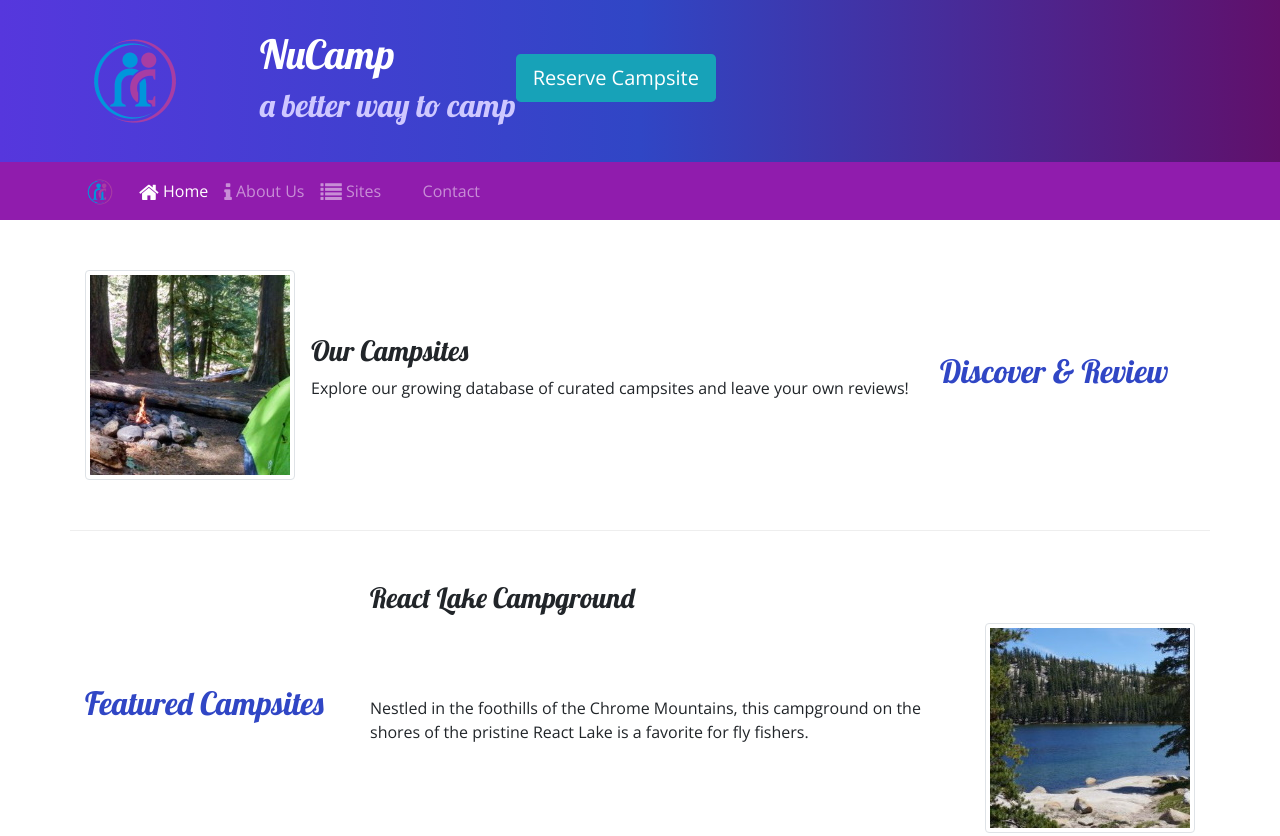
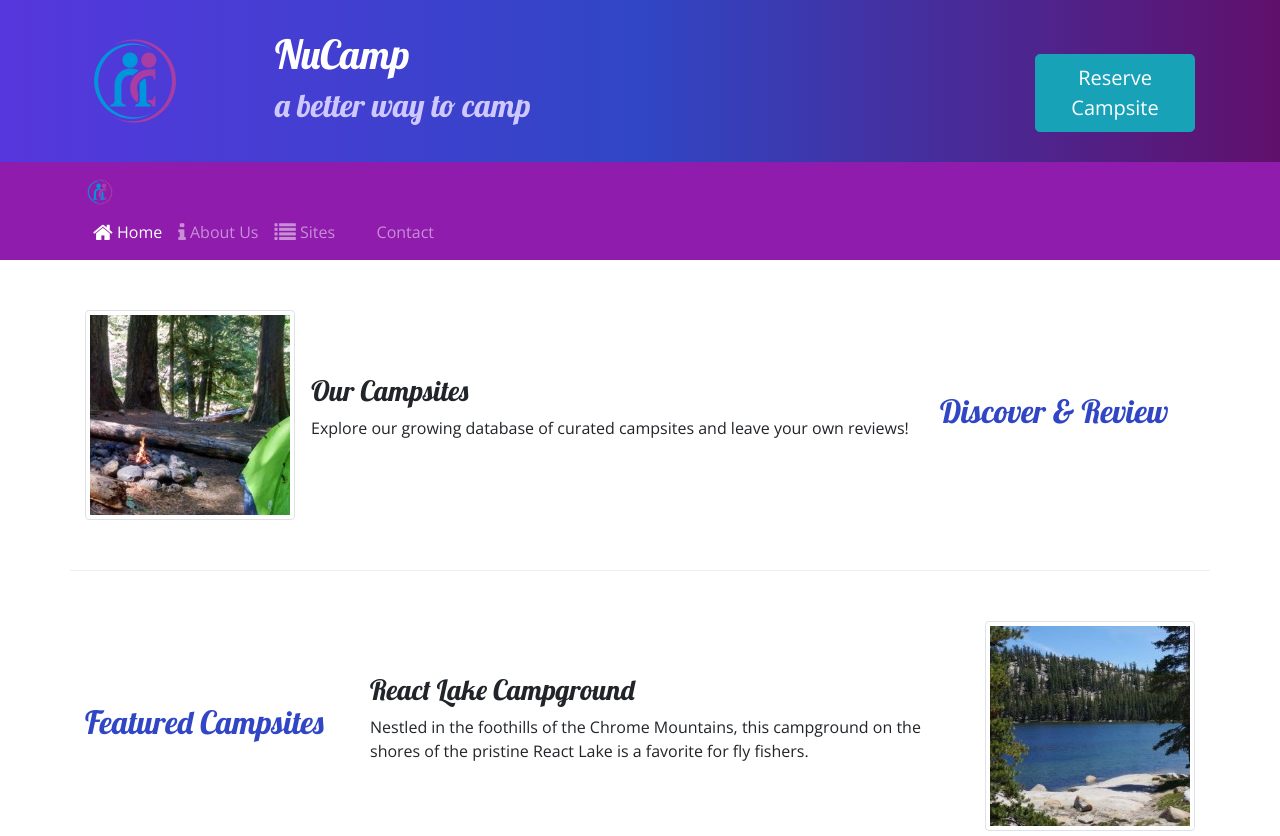
Before and after one commit to enajenkins/nucamp, a website: page index.html in a window 1280 px wide. Shown: the top 836 px of the page. Drawn offline with nearby package versions, Linux system fonts and the light colour scheme.

Commit message:
Week 2: manually formatted code

```diff
--- a/index.html
+++ b/index.html
@@ -27,21 +27,22 @@
     <header class="jumbotron jumbotron-fluid">
       <div class="container">
         <div class="row">
-          <div class="col-4 col-xs-12 col-sm-3 col-md-2 align-self-center">
+          <div class="col-4 col-sm-3 col-md-2 align-self-center">
             <a href="index.html"><img src="img/logo.png" class="img-fluid" /></a>
           </div>
-          <div class="col-xs-12">
+          <div class="col">
             <h1>NuCamp</h1>
             <h2>a better way to camp</h2>
           </div>
-          <div class="col-xs-12"><a class="btn btn-lg text-white bg-info mt-4" href="#reserveForm">Reserve Campsite</a></div>
-        </div>
-        </div>
-      </div>
+          <div class="col-md-4 col-xl-2"><a class="btn btn-lg btn-info mt-4" href="#reserveForm">Reserve Campsite</a></div>
+          </div><!-- row -->
+        </div><!-- container -->
     </header>
 
     <nav class="navbar navbar-expand-sm navbar-dark sticky-top">
       <div class="container">
+        <div class="row">
+          <div class="col">
             <a class="navbar-brand" href="#"><img src="img/logo.png" height="30" width="30" /></a>
             <button class="navbar-toggler" type="button" data-toggle="collapse" data-target="#nucampNavbar">
             <button class="navbar-toggler ml-auto" type="button" data-toggle="collapse" data-target="#nucampNavbar">
@@ -55,8 +56,11 @@
                 <li class="nav-item"><a class="nav-link" href="contact.html"><span class="fa fa-address-card fa-lg"> </span> Contact </a></li>
               </ul>
             </div>
-      </div>
+          </div><!-- col -->
+        </div><!-- row -->
+      </div><!-- container -->
     </nav>
+
     <div class="container">
       <div class="row row-content align-items-center">
         <div class="col-sm-4 order-sm-last col-md-3">
@@ -78,9 +82,9 @@
           <h2>Featured Campsites</h2>
         </div>
         <div class="col">
-          <h3>React Lake Campground</h3>
           <div class="media">
             <div class="media-body align-self-center">
+              <h3>React Lake Campground</h3>
               <p class="d-none d-sm-block">
               Nestled in the foothills of the Chrome Mountains, this campground on
               the shores of the pristine React Lake is a favorite for fly fishers.
```
Lines whose indentation alone changed are shown as unchanged.
